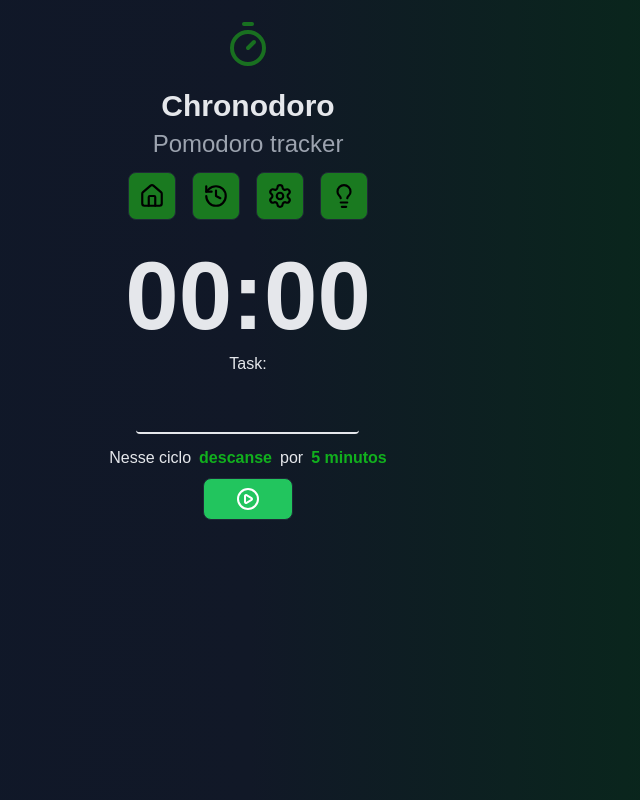
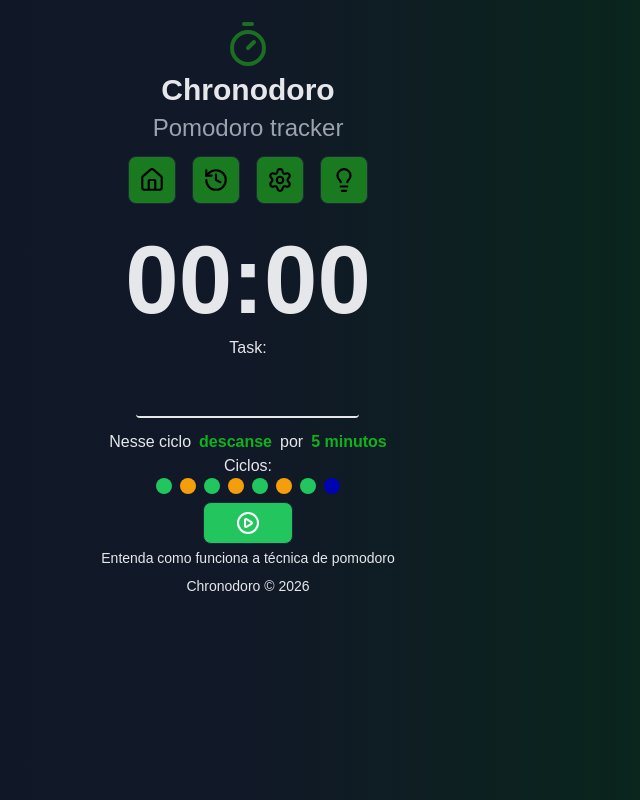
Before and after one commit to JohnSilva98/chronodoro, a Next.js app: page / in a window 1280 px wide. Shown: the whole page, without its empty margins (392-1032 px from the left). Built offline with nearby package versions, Linux system fonts and the light colour scheme.

Commit message:
iniciando localsttorage

```diff
--- /dev/null
+++ b/app/components/Cicles.jsx
@@ -0,0 +1,34 @@
+export function Cicles() {
+
+    const cycles = [
+  'work',
+  'short',
+  'work',
+  'short',
+  'work',
+  'short',
+  'work',
+  'long',
+];
+
+    const cycleColors = {
+  work: 'bg-[var(--success)]',
+  short: 'bg-[var(--warning)]',
+  long: 'bg-[var(--long-rest)]',
+};
+    return (
+        <div className="flex flex-col items-center justify-center ">
+           <span>Ciclos:</span>
+
+           <div className="flex items-center justify-center gap-2 ">
+                {cycles.map((type, index) => (
+                    <span
+                      key={index}
+                      className={`w-4 h-4 rounded-full ${cycleColors[type]}`}
+                    ></span>
+                  ))}
+           </div>
+        </div>
+
+    )
+}
--- /dev/null
+++ b/app/components/Footer.jsx
@@ -0,0 +1,8 @@
+export default function Footer() {
+  return (
+    <footer className="flex flex-col items-center justify-center font-light text-sm bg-[var(--gradient-dark)]">
+        <a className="mb-2 mt-1 text-[var(--text-primary)] hover:underline" href="">Entenda como funciona a técnica de pomodoro</a>
+        <a className="text-[var(--text-primary)] hover:underline" href="/">Chronodoro &copy; {new Date().getFullYear()}</a>
+    </footer>
+  )
+}
--- a/app/components/MenuButton.jsx
+++ b/app/components/MenuButton.tsx
@@ -1,6 +1,25 @@
-import { House, History, Settings as SettingsIcon, Lightbulb } from 'lucide-react'
+import { House, History, Settings as SettingsIcon, Lightbulb, LightbulbOff } from 'lucide-react'
+import { useEffect, useState } from 'react'
+
+type AvailableThemes = 'dark' | 'light'
 
 const MenuButton = () => {
+
+  const [theme, setTheme] = useState<AvailableThemes>('dark')
+
+  const toggleTheme = (event: React.MouseEvent<HTMLAnchorElement>) => {
+
+    event.preventDefault()
+    setTheme(prevTheme =>{
+      const nextTheme = prevTheme === 'dark' ? 'light' : 'dark'
+      return nextTheme
+    })
+  }
+
+  useEffect(() => {
+    document.documentElement.setAttribute('data-theme', theme)
+  }, [theme])
+
   return (
     <div>
       {/* menu de botões */}
@@ -15,8 +34,9 @@ const MenuButton = () => {
        <a href="/settings">
          <SettingsIcon color="black" size={48} className='cursor-pointer hover:bg-[var(--primary-green-hover)] duration-300 transition-colors border border-[var(--border-dark)] p-[10px] rounded-lg bg-[var(--bg-icons)]' />
        </a>
-
-       <Lightbulb color="black" size={48} className='cursor-pointer hover:bg-[var(--primary-green-hover)] duration-300 transition-colors border border-[var(--border-dark)] p-[10px] rounded-lg bg-[var(--bg-icons)]' />
+       <a href="" onClick={toggleTheme}>
+         <Lightbulb color="black" size={48} className='cursor-pointer hover:bg-[var(--primary-green-hover)] duration-300 transition-colors border border-[var(--border-dark)] p-[10px] rounded-lg bg-[var(--bg-icons)]' />
+       </a>
 
        </div>
     </div>
--- a/app/globals.css
+++ b/app/globals.css
@@ -2,8 +2,8 @@
 @import "./theme.css";
 
 :root {
-  --background: #ffffff;
-  --foreground: #171717;
+  --background: #0f172a;
+  --foreground: #e5e7eb;
 }
 
 /* @theme inline {
@@ -15,8 +15,8 @@
 
 @media (prefers-color-scheme: dark) {
   :root {
-    --background: #0a0a0a;
-    --foreground: #ededed;
+    --background: #0f172a;
+    --foreground: #e5e7eb;
   }
 }
 
@@ -24,4 +24,5 @@ body {
   background: var(--background);
   color: var(--foreground);
   font-family: Arial, Helvetica, sans-serif;
+  transition: background-color 0.3s ease, color 0.3s ease;
 }
--- a/app/history/page.jsx
+++ b/app/history/page.jsx
@@ -6,8 +6,12 @@ import { useState } from 'react'
 
 const History = () => {
 
-const [hasHistory, setHasHistory] = useState(false)
+const [hasHistory, setHasHistory] = useState(true)
 
+const handleClearHistory = (e) => {
+  e.preventDefault();
+  setHasHistory(false)
+}
 
   return (
     <div className="flex justify-center h-screen " style={{background: 'var(--gradient-dark)'}}>
@@ -21,9 +25,9 @@ const [hasHistory, setHasHistory] = useState(false)
          {/* menu de botões */}
          <MenuButton />
 
-         <div className='flex items-center gap-2 mb-4'>
-          <h1 className="text-[var(--text-primary)] text-xl font-semibold">Apagar histórico</h1>
-          <Trash size={42} className='text-[var(--text-primary)] cursor-pointer hover:bg-[var(--error)]/80 duration-300 transition-colors border border-[var(--border-dark)] p-[10px] rounded-lg bg-[var(--error)]' />
+         <div className={`flex items-center gap-2 mb-4 ${hasHistory ? '' : 'hidden'}`}>
+          <h1 className="text-[var(--text-primary)] text-xl font-semibold cursor-pointer hover:text-[var(--error)] duration-300 transition-colors">Apagar histórico</h1>
+          <Trash onClick={handleClearHistory} size={42} className='text-[var(--text-primary)] cursor-pointer hover:bg-[var(--error)]/80 duration-300 transition-colors border border-[var(--border-dark)] p-[10px] rounded-lg bg-[var(--error)]' />
          </div>
 
          {/* tabela de histórico */}
--- a/app/page.tsx
+++ b/app/page.tsx
@@ -4,6 +4,8 @@ import {Timer, CirclePlay, CircleStop} from 'lucide-react'
 import { useState } from 'react'
 import Toastify from 'toastify-js'
 import MenuButton from "./components/MenuButton";
+import { Cicles } from "./components/Cicles";
+import Footer from "./components/Footer";
 
 
 export default function Home() {
@@ -15,6 +17,8 @@ export default function Home() {
   const [focusTime, setFocusTime] = useState(25)
   const [shortBreakTime, setShortBreakTime] = useState(5)
   const [longBreakTime, setLongBreakTime] = useState(15)
+
+
 
 
 
@@ -50,9 +54,9 @@ export default function Home() {
   return (
     <div className=" flex justify-center ">
       {/* cabeçalho da pagina */}
-      <main className=" w-full h-screen" style={{background: 'var(--gradient-dark)'}} >
-        <div className="mt-5 p1 flex flex-col items-center justify-center">
-        <Timer color="#1a7a20e6" size={48} className='mb-5' />
+      <main className=" w-full h-screen" style={{background: 'var(--gradient-main)'}} >
+        <div className="mt-5 flex flex-col items-center justify-center">
+        <Timer color="#1a7a20e6" size={48} className='mb-1' />
          <h1 className="text-[var(--text-primary)] text-3xl font-bold mb-1">Chronodoro</h1>
         <p className="text-[var(--text-secondary)] text-2xl">Pomodoro tracker</p>
         </div>
@@ -61,18 +65,21 @@ export default function Home() {
        {/* contador */}
        <div className="flex flex-col items-center justify-center mt-7">
        <h1 className='text-[var(--text-primary)] text-8xl font-bold'>00:00</h1>
+
        <form className="flex flex-col items-center justify-center mt-2">
         <label className='text-[var(--text-primary)] mb-4'>Task:</label>
-        <input onChange={(e)=> setTask(e.target.value)} className='text-[var(--text-primary)] border-b-2 border[var(--border-light)] p-2 rounded-sm' type="text" id="task" name="task" value={task} />
+        <input onFocus={()=> {"border-[var(--primary-green-light)]"}} onChange={(e)=> setTask(e.target.value)} className='text-[var(--text-primary)] border-b-2 border[var(--border-light)] p-2 rounded-sm' type="text" id="task" name="task" value={task} />
         <div className="flex items-center gap-2 mt-3">
           <p className='text-[var(--text-primary)]'>Nesse ciclo</p>
           <p className='text-[var(--text-primary)]'> <span className='text-[var(--primary-green-light)] font-semibold'>{cicle}</span></p>
           <p className='text-[var(--text-primary)]'> <span className='text-[var(--text-primary)]'>por</span></p>
           <p className='text-[var(--text-primary)]'> <span className='text-[var(--primary-green-light)] font-semibold'>{shortBreakTime} minutos</span></p>
         </div>
+        <Cicles />
         <button onClick={handleStart} className={`text-[var(--text-primary)] hover:bg-[var(--primary-green-hover)] duration-300 border border-[var(--border-dark)] p-2 rounded-lg mt-2 cursor-pointer px-8 ${started ? 'bg-[var(--error)] hover:bg-[var(--error)]/80' : 'bg-[var(--success)] hover:bg-[var(--success)]/80'}`}>{started ? <CircleStop size={24} color="white" /> : <CirclePlay size={24} color="white" />}</button>
        </form>
        </div>
+      <Footer />
       </main>
     </div>
   );
--- a/app/theme.css
+++ b/app/theme.css
@@ -25,9 +25,44 @@
   --success: #22c55e;
   --error: #dc2626;
   --warning: #f59e0b;
+  --long-rest: #0003b0;
 
   /* Gradientes */
   --gradient-light: linear-gradient(to right, #1a7a20, #22c55e);
   --gradient-success: linear-gradient(to right, #00b09b, #96c93d);
   --gradient-dark: linear-gradient(to right, #0f172a, #111827, #052e16);
 }
+
+/* Tema Dark */
+[data-theme="dark"] {
+  --background: #0f172a;
+  --foreground: #e5e7eb;
+  --bg-dark-1: #0f172a;
+  --bg-dark-2: #111827;
+  --bg-dark-3: #052e16;
+  --bg-icons: #1a7a20;
+  --text-primary: #e5e7eb;
+  --text-secondary: #9ca3af;
+  --text-white: #ffffff;
+  --text-black: #000000;
+  --border-dark: #1f2937;
+  --border-light: #48ba22;
+  --gradient-main: linear-gradient(to right, #0f172a, #111827, #052e16);
+}
+
+/* Tema Light */
+[data-theme="light"] {
+  --background: #ffffff;
+  --foreground: #171717;
+  --bg-dark-1: #f8fafc;
+  --bg-dark-2: #f1f5f9;
+  --bg-dark-3: #dcfce7;
+  --bg-icons: #22c55e;
+  --text-primary: #171717;
+  --text-secondary: #6b7280;
+  --text-white: #ffffff;
+  --text-black: #000000;
+  --border-dark: #d1d5db;
+  --border-light: #22c55e;
+  --gradient-main: linear-gradient(to right, #f8fafc, #f1f5f9, #dcfce7);
+}
```
